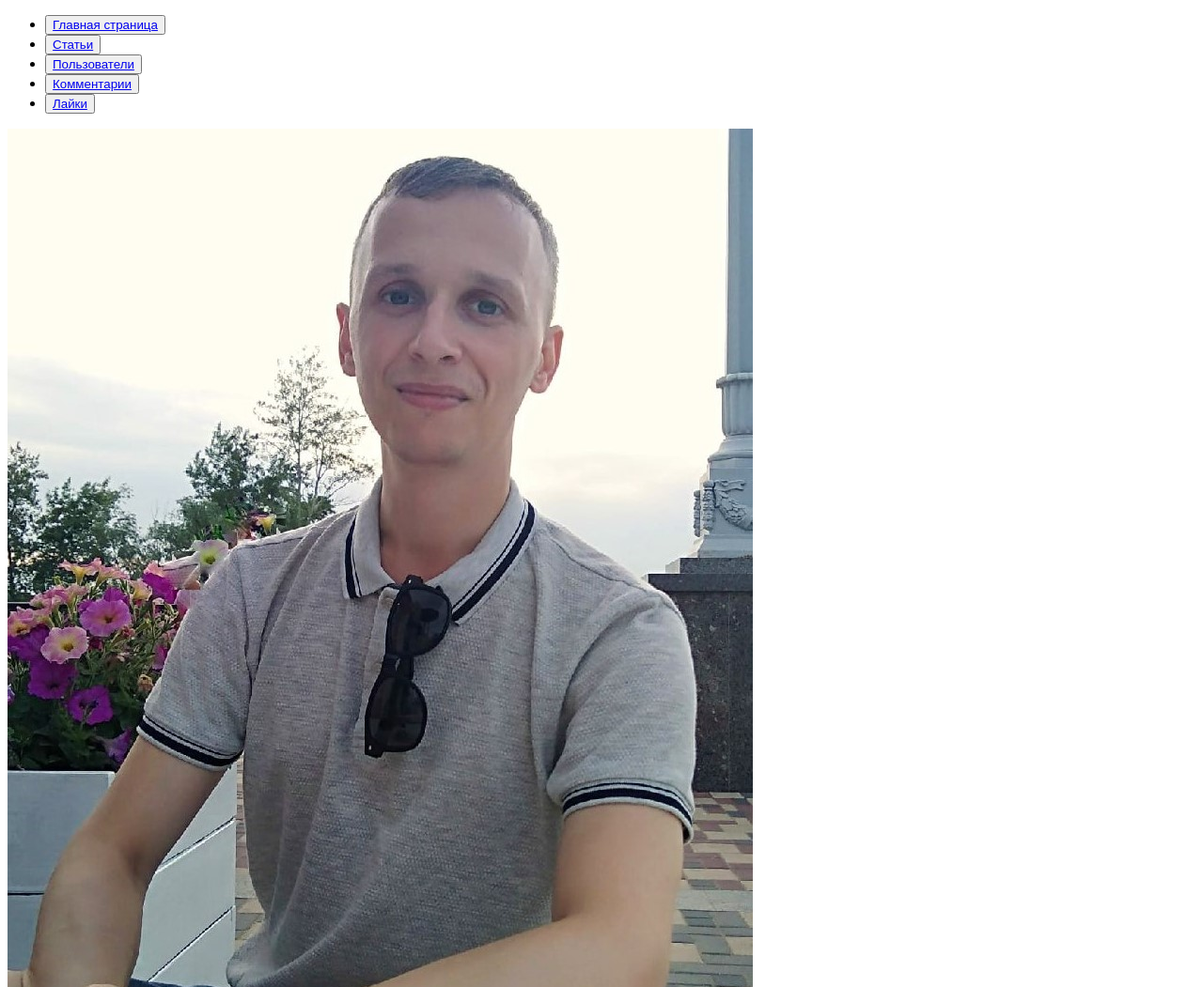
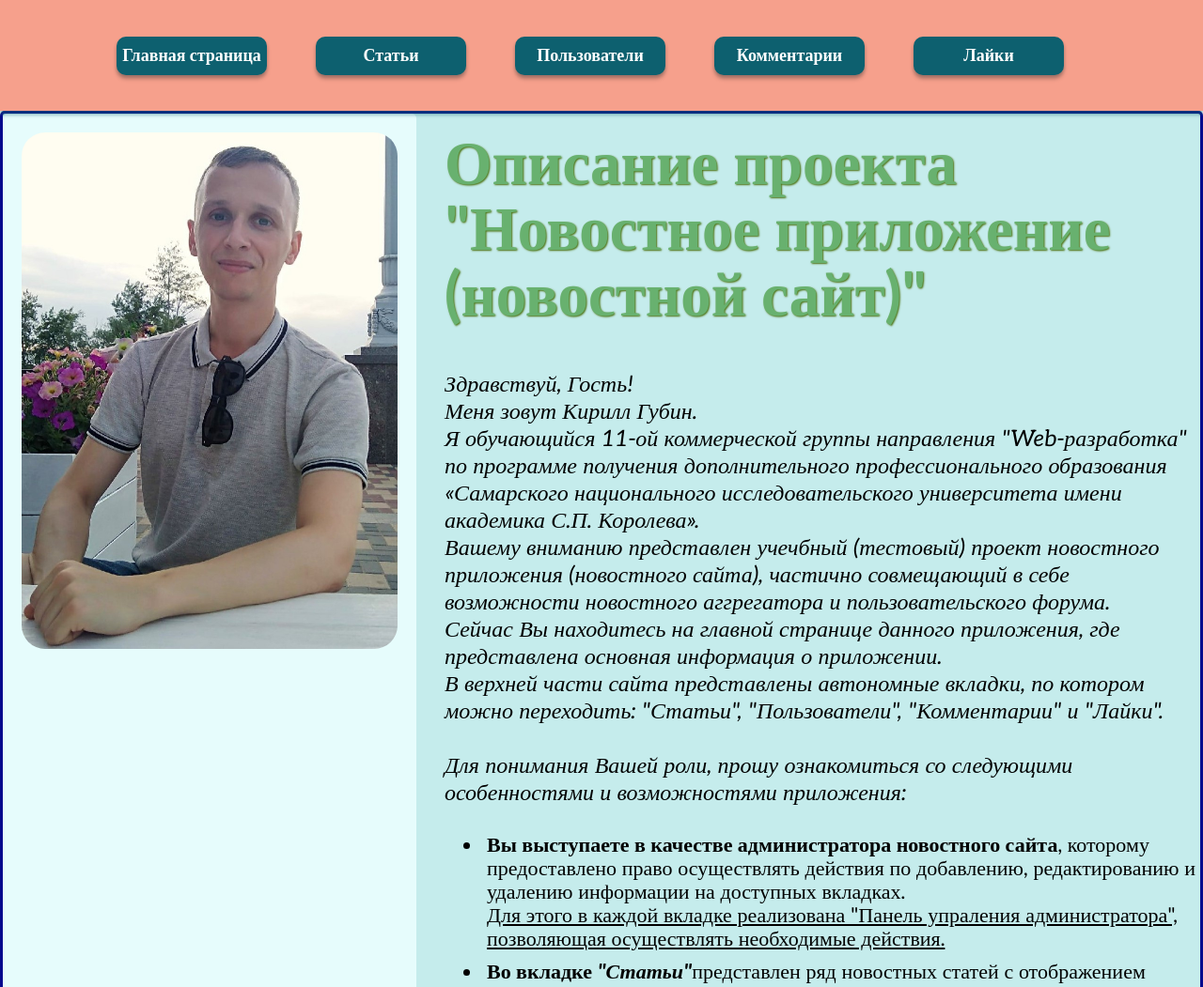
Before and after one commit to Kirill-GBN/news-app, a website: page src/html/index.html in a window 1280 px wide. Shown: the top 1051 px of the page at 94% size. Drawn offline with Linux system fonts and the light colour scheme; a web font is replaced by a local one.

Commit message:
docs: update index.html and style.css files

```diff
--- a/src/css/style.css
+++ b/src/css/style.css
@@ -0,0 +1,134 @@
+/*Штрифты*/
+@import url('https://fonts.googleapis.com/css2?family=Red+Hat+Text:wght@500&display=swap');
+@import url('https://fonts.googleapis.com/css2?family=Magra:wght@400;700&display=swap');
+@import url('https://fonts.googleapis.com/css2?family=Aleo:ital,wght@0,400;0,700;1,400;1,700&display=swap');
+
+body {
+    margin: 0;
+    padding: 0;
+}
+
+.nav {
+    display: flex;
+    position: relative;
+    flex-direction: row;
+    align-items: center;
+    padding: 24px;
+    margin: 0;
+    gap: 177px;
+    height: 70px;
+    left: 0px;
+    top: 0px;
+    background: rgba(242, 120, 92, 0.7);
+    box-shadow: 0px 4px 4px rgba(13, 96, 111, 0.5);
+}
+
+.nav-list {
+    display: flex;
+    flex-direction: row;
+    align-items: center;
+    /* padding: 0px; */
+    gap: 42px;
+    margin-left: 55px;
+    height: 21px;
+    list-style-type: none;
+}
+
+.nav-link {
+    width: 100px;
+    height: 21px;
+    font-family: 'Red Hat Text';
+    font-style: normal;
+    font-weight: 600;
+    font-size: 18px;
+    line-height: 21px;
+    color: #FFFFFF;
+    text-decoration: none;
+    padding: 0px;
+    margin: 0px;
+}
+
+.nav-btn {
+    width: 160px;
+    height: 41px;
+    background: #0D606F;
+    box-shadow: 0px 4px 4px rgba(0, 0, 0, 0.25), 0px 2px 3px rgba(13, 96, 111, 0.16);
+    border-radius: 10px;
+    font-family: 'Red Hat Text';
+    font-style: normal;
+    font-weight: 500;
+    font-size: 16px;
+    line-height: 21px;
+    color: #FFFFFF;
+    box-sizing: border-box;
+    border: none;
+    cursor: pointer;
+}
+
+.nav-link:hover {
+    position: relative;
+    color: rgb(5, 5, 5);
+    transition: 0.3s;
+    transition: color 0.5s;
+}
+
+.nav-btn:hover {
+    background-color: #fffb00;
+    color: rgb(5, 5, 5);
+    transition: 300ms;
+}
+
+.content {
+    display: flex;
+    border-radius: 5px;
+    border: #05098d solid;
+    background-color: #c5ecec;
+}
+
+.content-left {
+    margin-right: 30px;
+    border-radius: 5px;
+    background-color: rgb(230, 252, 252);
+    padding: 20px;
+}
+
+.content-right {
+    border-radius: 20px;
+}
+
+.my_photo {
+    width: 400px;
+    height: 550px;
+    border-radius: 25px;
+}
+
+.desc_title {
+    font-family: 'Aleo';
+    font-style: normal;
+    font-weight: 600;
+    font-size: 65px;
+    line-height: 70px;
+    color: #68b16f;
+    margin-top: 20px;
+    text-shadow:  1px 1px 2px rgb(74, 112, 13);
+  }
+
+.desc_text {
+    font-family: 'Aleo';
+    font-style: italic;
+    font-weight: 400;
+    font-size: 24px;
+    line-height: 29px;
+}
+
+.desc_list {
+    font-family: 'Aleo';
+    font-style: normal;
+    font-weight: 400;
+    font-size: 22px;
+    line-height: 25px;
+}
+
+li {
+    padding: 5px;
+}
--- a/src/html/index.html
+++ b/src/html/index.html
@@ -35,31 +35,29 @@
 
             <div class="description_block">
 
-                <h1 class="desc_title">Описание прокета</h1>
+                <h1 class="desc_title">Описание проекта "Новостное приложение (новостной сайт)"</h1>
                 <p class="desc_text">
-                    Здраствуй, Гость!
-                    Меня зовут Кирилл Губин.
-                    Я обучающийся 11-ой коммерческой группы направления "Web-разработка" по программе получения дополнительного профессионального образования «Самарского национального исследовательского университета имени академика С.П. Королева».
-                    Вашему вниманию представлен учечбный (тестовый) проект новостного приложения (новостного сайта), частично совмещающий в себе возможности новостного аггрегатора и пользовательского форума.
-
-                    Сейчас Вы находитесь на главной странице данного приложения, где представлена основная информация о приложении.
-                    В верхней части сайта представлены автономные вкладки, по котором можно переходить: "Статьи", "Пользователи", "Комментарии" и "Лайки".
-
+                    Здравствуй, Гость!<br>
+                    Меня зовут Кирилл Губин.<br>
+                    Я обучающийся 11-ой коммерческой группы направления "Web-разработка" по программе получения дополнительного профессионального образования «Самарского национального исследовательского университета имени академика С.П. Королева».<br>
+                    Вашему вниманию представлен учечбный (тестовый) проект новостного приложения (новостного сайта), частично совмещающий в себе возможности новостного аггрегатора и пользовательского форума.<br>
+                    Сейчас Вы находитесь на главной странице данного приложения, где представлена основная информация о приложении.<br>
+                    В верхней части сайта представлены автономные вкладки, по котором можно переходить: "Статьи", "Пользователи", "Комментарии" и "Лайки".<br>
+                    <br>
                     Для понимания Вашей роли, прошу ознакомиться со следующими особенностями и возможностями приложения:
-                    <ul>
-                        <li>Вы выступаете в качестве администратора новостного сайта,
-                            которому предоставлено право осуществлять действия по добавлению, редактированию и удалению информации на доступных вкладках.
-                            Для этого в каждой вкладке реализована "Панель упраления администратора", позволяющая осуществлять необходимые действия.</li>
-                        <li>Во вкладке "Статьи" представлен ряд новостных статей с отображением названия, содежания, даты публикаци, рейтингом и лайками пользователей.
+                    <ul class="desc_list">
+                        <li> <b>Вы выступаете в качестве администратора новостного сайта</b>, которому предоставлено право осуществлять действия по добавлению, редактированию и удалению информации на доступных вкладках.<br>
+                           <ins>Для этого в каждой вкладке реализована "Панель упраления администратора", позволяющая осуществлять необходимые действия.</ins></li>
+                        <li> <b>Во вкладке <em>"Статьи"</em></b>представлен ряд новостных статей с отображением названия, содежания, даты публикаци, рейтингом и лайками пользователей.
                             В настоящий момент эта вкладка представлена в тестовом режиме из 5-ти статичных статей. Основная цель - имитация уже полученных и загруженных новостей со сторонних API.
                             В действительности, подключение сторонних API сервисов будет реализовано позднее.
                             Тем не менее, Вам, как администратору предоставлена возможность редактировать выбранную новостную статью, например, в рамках имитации ситуации с цензурой или вообще её удалить.</li>
-                        <li>Во вкладке "Пользователи" представлен список из 5-ти уже зарегистрирвоанных пользователей сайта с персональной информацией: никнейм, электронная почта и статус нахождения в сети.
+                        <li><b>Во вкладке <em>"Пользователи"</em></b>представлен список из 5-ти уже зарегистрирвоанных пользователей сайта с персональной информацией: никнейм, электронная почта и статус нахождения в сети.
                             В данной вкладке, Вы, как администратор можете зарегистрировать нового пользователя или редактировать данные зарегистрированного пользователя, например, в рамках имитации ситуации с пользовательским запросом об изменении персональных данных
                             либо, вообще удалить пользователя, например, в рамках имитации ситуации с грубым нарушением условий пользовательского соглашения.</li>
-                        <li>Во вкладке "Комментарии" представлены оставленные комментарии к новостным статьям уже зарегистрированных пользователей.
+                        <li><b>Во вкладке <em>"Комментарии"</em></b>представлены оставленные комментарии к новостным статьям уже зарегистрированных пользователей.
                             Вам, как администратору, предоставлена возможность оставления своего комментария, например, в рамках имитации ситуации по взаимодействию с пользователями, а также возможность редактирования либо удаления уже оставленого комментария, например, в рамках с уже упомянутой ситуацией по цензуре.</li>
-                        <li>Во вкладке "Лайки" представлена информация о том, какой пользователь поставил лайк определенной новостной статье, и, в свою очередь, какая статья насчитывает лайк определенного пользователя.
+                        <li><b>Во вкладке <em>"Лайки"</em></b>представлена информация о том, какой пользователь поставил лайк определенной новостной статье, и, в свою очередь, какая статья насчитывает лайк определенного пользователя.
                             Данную информацю Вы можете остледить с помощью выпадающего списка по ID пользователя и статьи.</li>
                     </ul>
                 </p>
```
